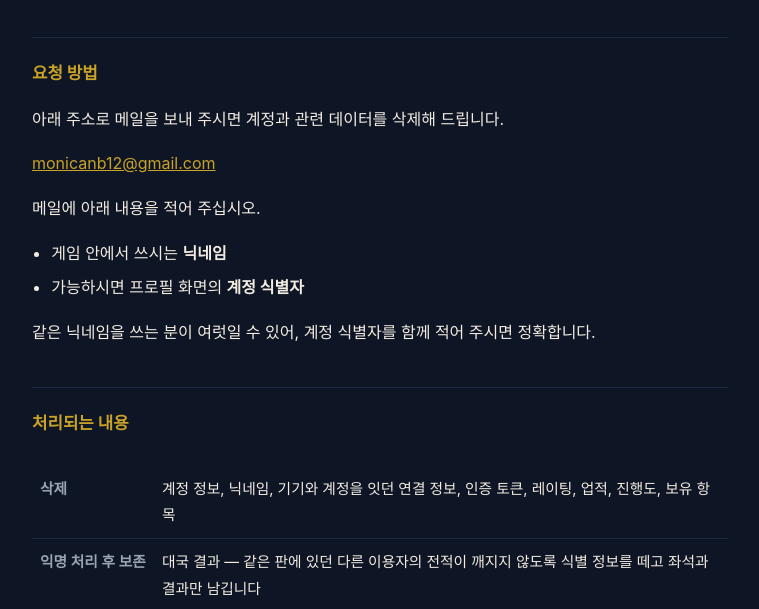
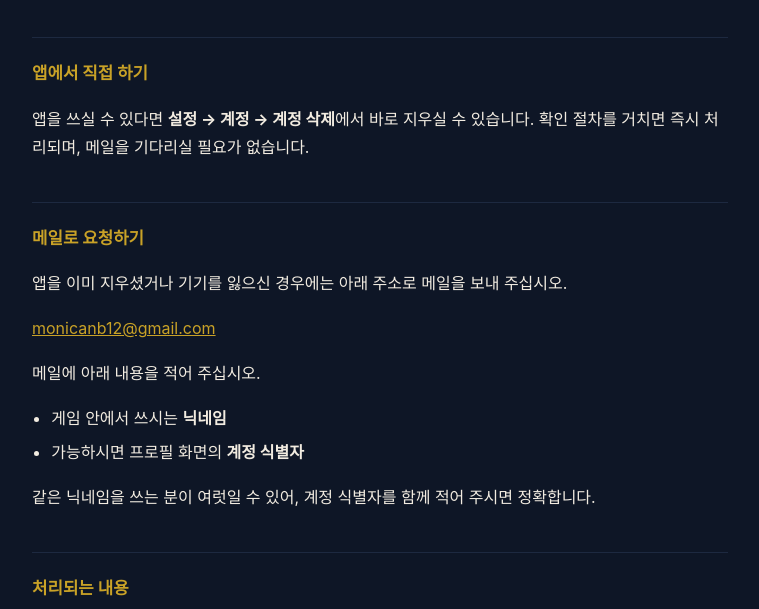
Before and after one commit to ideav1208-oss/ideav1208-oss.github.io, a plain HTML site: page delete-account.html in a window 1280 px wide. Shown: the part 128-737 px from the top of the page, without its empty margins (260-1019 px from the left). Drawn offline with Linux system fonts and the light colour scheme.

Commit message:
feat: 앱에서 직접 탈퇴할 수 있음을 안내합니다
Co-Authored-By: Claude Opus 5 (1M context) <noreply@anthropic.com>
Claude-Session: https://claude.ai/code/session_01HsdDd1cndsqy6pXhJQkDdy

```diff
--- a/delete-account.html
+++ b/delete-account.html
@@ -11,8 +11,12 @@
 <h1>계정 삭제 요청</h1>
 <p class="meta">GEMPIRE</p>
 
-<h2>요청 방법</h2>
-<p>아래 주소로 메일을 보내 주시면 계정과 관련 데이터를 삭제해 드립니다.</p>
+<h2>앱에서 직접 하기</h2>
+<p>앱을 쓰실 수 있다면 <strong>설정 → 계정 → 계정 삭제</strong>에서 바로 지우실 수
+있습니다. 확인 절차를 거치면 즉시 처리되며, 메일을 기다리실 필요가 없습니다.</p>
+
+<h2>메일로 요청하기</h2>
+<p>앱을 이미 지우셨거나 기기를 잃으신 경우에는 아래 주소로 메일을 보내 주십시오.</p>
 <p><a href="mailto:monicanb12@gmail.com?subject=GEMPIRE%20%EA%B3%84%EC%A0%95%20%EC%82%AD%EC%A0%9C%20%EC%9A%94%EC%B2%AD">
 monicanb12@gmail.com</a></p>
 
```
